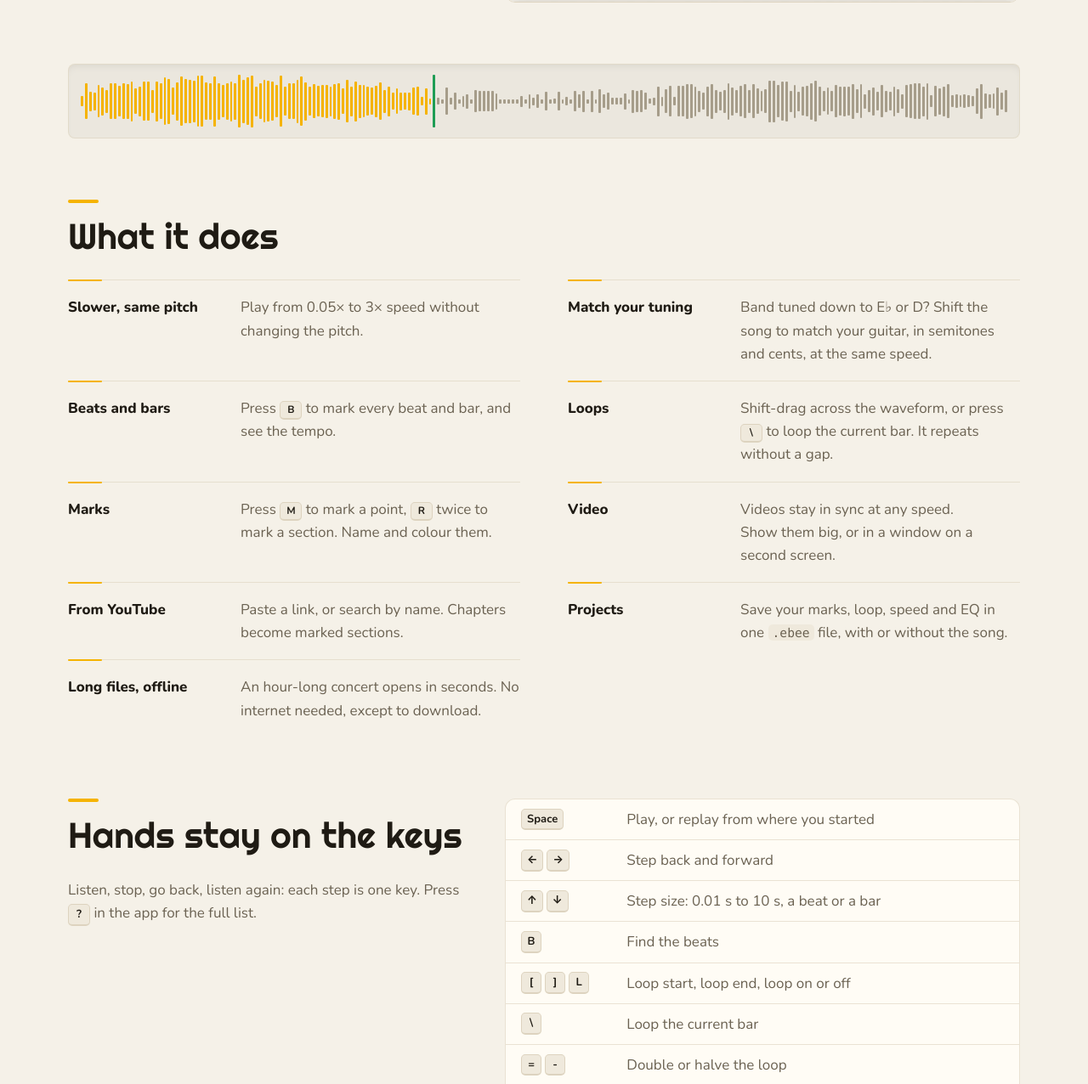
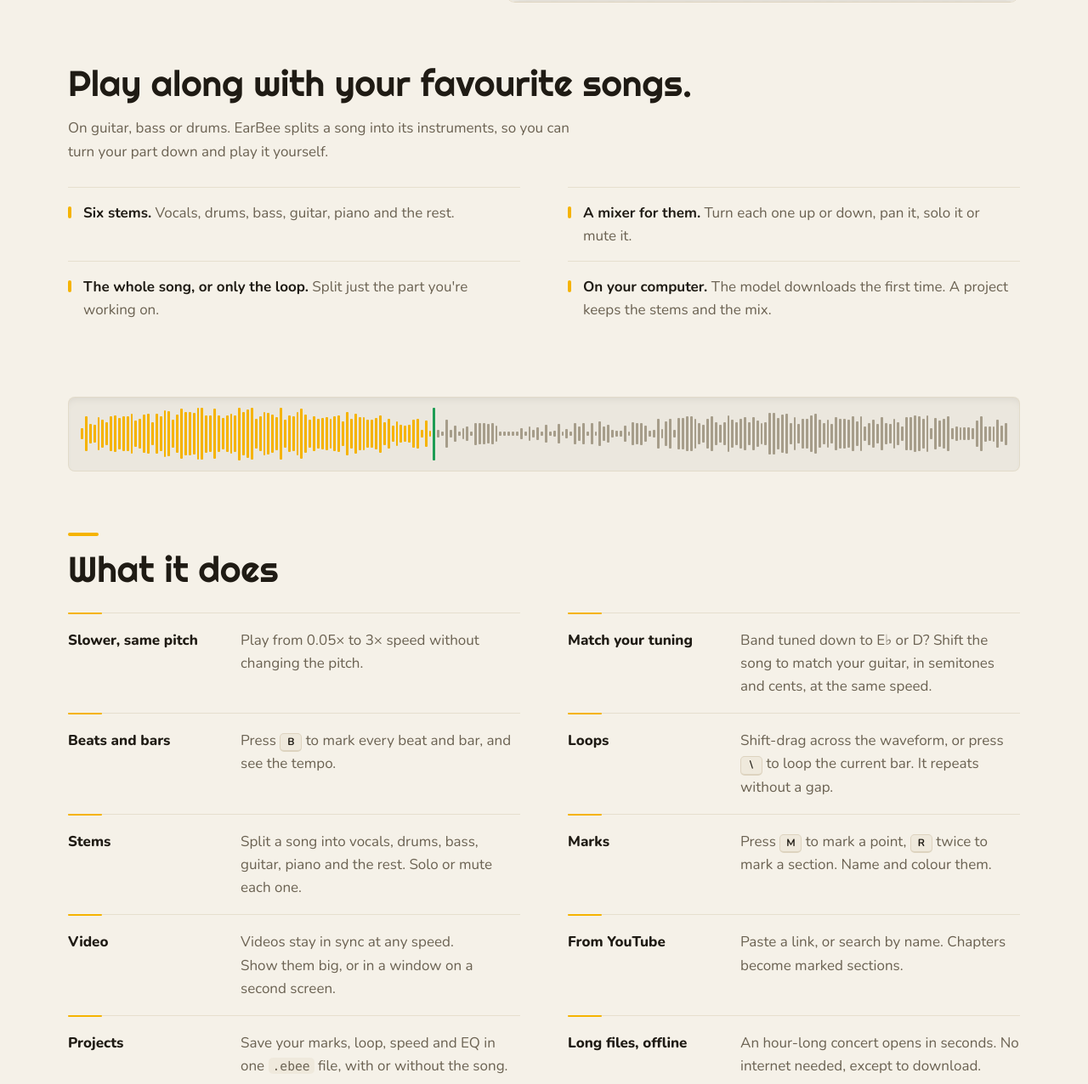
Before and after one commit to wiktor-rocks/earbee, an Eleventy site: page site/index.html in a window 1280 px wide. Shown: the part 2764-4040 px from the top of the page at 85% size. Built offline with nearby package versions, Linux system fonts and the light colour scheme; Eleventy itself is replaced by a stand-in of ours; files that its build step writes are made by us from their sources; no server answers; grey boxes are pictures that could not be loaded.

Commit message:
The home page describes stem separation; GitHub stays out of a phone's top bar

```diff
--- a/site/_includes/base.njk
+++ b/site/_includes/base.njk
@@ -102,7 +102,7 @@
       <nav>
         <a class="nav-blog" href="/blog/">Blog</a>
         <a class="nav-download" href="/#download">Download</a>
-        <a href="https://github.com/wiktor-rocks/earbee">GitHub</a>
+        <a class="nav-github" href="https://github.com/wiktor-rocks/earbee">GitHub</a>
         <button class="theme-switch" type="button" aria-label="Switch between dark and light" title="Dark or light">
           <svg
             class="sun"
--- a/site/index.html
+++ b/site/index.html
@@ -142,6 +142,23 @@ description: "A free desktop app for transcribing music: slow it down without ch
   </div>
 </section>
 
+<!-- Stems (src/features/stems/). -->
+<section id="stems" class="stems">
+  <h2>Play along with your favourite songs.</h2>
+  <p class="section-intro">
+    On guitar, bass or drums. EarBee splits a song into its instruments, so you can turn your part down and play it
+    yourself.
+  </p>
+  <ul class="free-list">
+    <li><strong>Six stems.</strong> Vocals, drums, bass, guitar, piano and the rest.</li>
+    <li><strong>A mixer for them.</strong> Turn each one up or down, pan it, solo it or mute it.</li>
+    <li><strong>The whole song, or only the loop.</strong> Split just the part you're working on.</li>
+    <li>
+      <strong>On your computer.</strong> The model downloads the first time. A project keeps the stems and the mix.
+    </li>
+  </ul>
+</section>
+
 <div class="wave" aria-hidden="true"></div>
 
 <section id="what" class="what">
@@ -164,6 +181,10 @@ description: "A free desktop app for transcribing music: slow it down without ch
     <div>
       <dt>Loops</dt>
       <dd>Shift-drag across the waveform, or press <kbd>\</kbd> to loop the current bar. It repeats without a gap.</dd>
+    </div>
+    <div>
+      <dt>Stems</dt>
+      <dd>Split a song into vocals, drums, bass, guitar, piano and the rest. Solo or mute each one.</dd>
     </div>
     <div>
       <dt>Marks</dt>
--- a/site/style.css
+++ b/site/style.css
@@ -1162,7 +1162,7 @@ main > .post {
   .top .wordmark {
     font-size: 23px;
   }
-  .top nav a[data-link="repo"] {
+  .top nav a.nav-github {
     display: none;
   }
   /* Button-sized targets for a thumb. */
```
Also changed, not shown: CHANGELOG.md.
